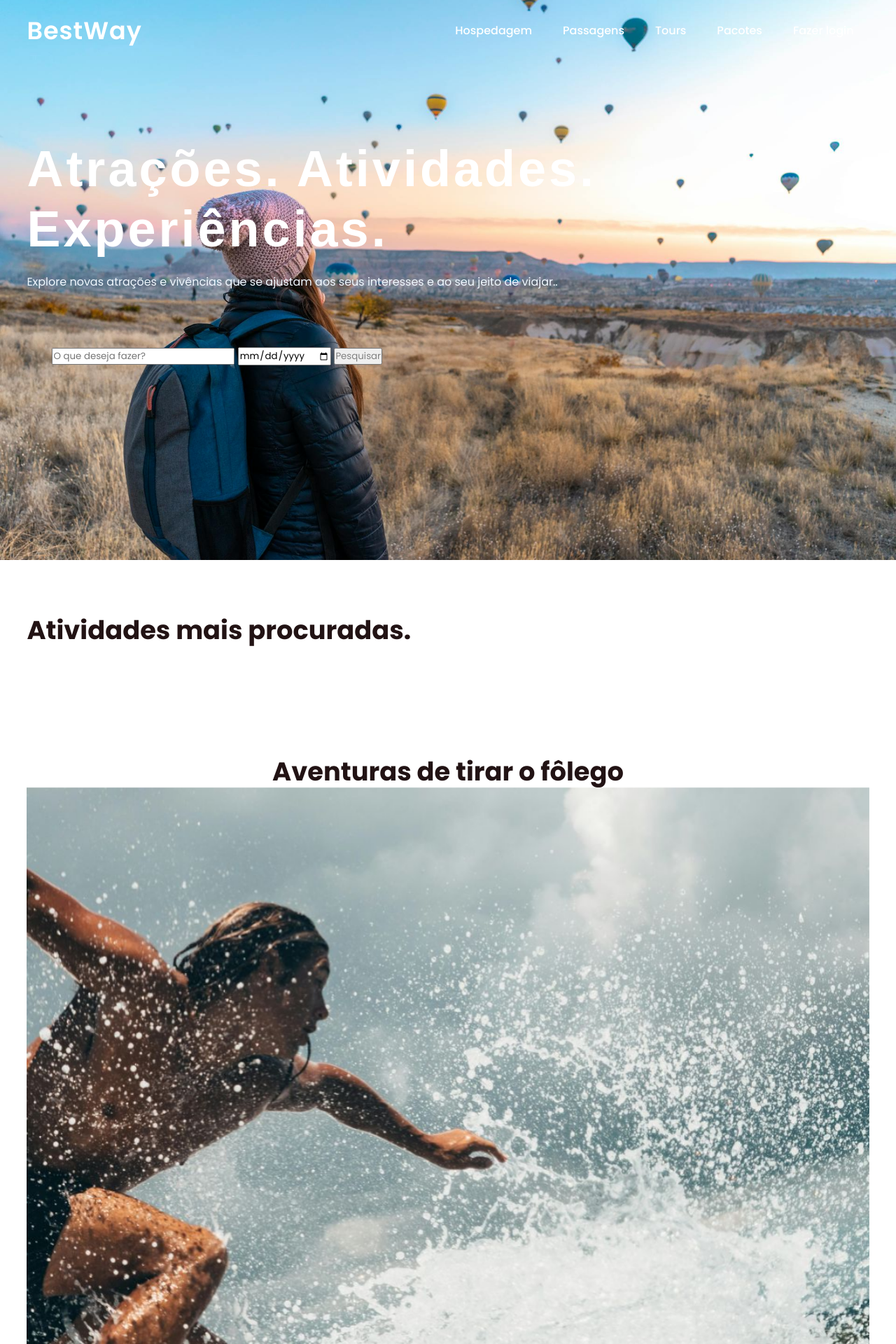
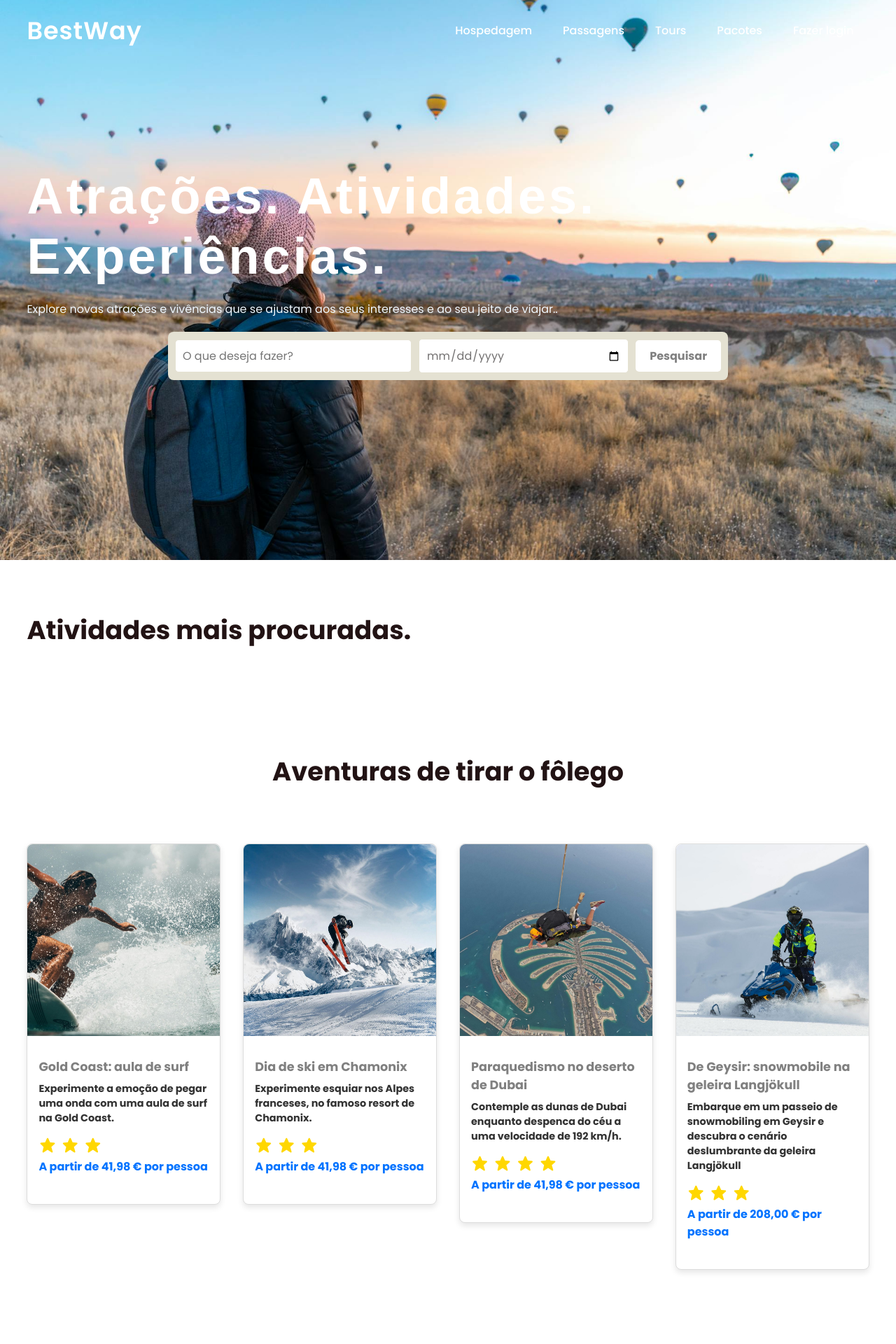
Before and after one commit to GiulianaFnch/SiteViagens, a PHP site: page /siteviagens/public/tours.html in a window 1280 px wide. Shown: the top 1920 px of the page at 70% size. Run offline with PHP 8.4, Linux system fonts and the light colour scheme.

Commit message:
Update style.css

```diff
--- a/assets/css/style.css
+++ b/assets/css/style.css
@@ -1,3 +1,4 @@
+
 * {
     padding: 0;
     margin: 0;
@@ -175,6 +176,60 @@ section {
     margin-bottom: 50px;
 }
 
+/* Estilo geral da seção da barra de pesquisa começo da aba tours  */
+.search-bar {
+    display: flex;
+    justify-content: center;
+    align-items: center;
+    padding: 10px;
+    background-color: #e4e1d2; /* Cor de fundo da barra de pesquisa */
+    border-radius: 8px;
+    margin: 20px auto;
+    width: 75%; /* Ocupa 75% da largura da tela */
+    max-width: 800px; /* Limita a largura máxima */
+    min-width: 600px; /* Limita a largura mínima */
+}
+
+.search-bar form {
+    display: flex;
+    align-items: center;
+    width: 100%;
+}
+
+.search-bar input[type="text"],
+.search-bar input[type="date"] {
+    padding: 10px;
+    border: 1px solid #e4e1d2;
+    border-radius: 5px;
+    margin-right: 10px;
+    font-size: 14px;
+    font-style: var(--text-color);
+    font: var(--text-color);
+    flex: 5; /* Faz com que os campos cresçam proporcionalmente */
+}
+
+.search-bar input[type="date"] {
+    width: 200px;
+    color: rgb(116, 114, 114);
+    /* Define uma largura fixa para a data */
+}
+
+.search-bar button {
+    padding: 10px 20px;
+    background-color: #ffffff; /* Cor do botão pesquisar */
+    color: white;
+    border: none;
+    border-radius: 5px;
+    cursor: pointer;
+    font-size: 16px;
+    font-weight: bold;
+}
+
+.search-bar button:hover {
+    background-color: #0c0c0c; /* Cor ao passar o mouse sobre o botão aqui acaba a aba tours */
+}
+
+
 .home-btn {
     display: inline-block;
     font-size: 16px;
@@ -218,12 +273,61 @@ header.sticky {
     margin-top: 5rem;
 }
 
-.package-content {
+/* cards da aba tours  */
+.package-content2 {
+    display: grid;
+    grid-template-columns: repeat(4, 1fr); /* 4 cards por linha */
+    grid-gap: 2rem; /* Espaçamento entre os cards */
+    align-items: start;
+    margin-top: 5rem;
+}
+
+.box {
+    background-color: white;
     border: 1px solid #ddd;
-    border-radius: 10px;
-    padding: 15px;
+    border-radius: 8px;
     box-shadow: 0 4px 8px rgba(0, 0, 0, 0.1);
+    transition: transform 0.2s ease-in-out;
 }
+
+.box:hover {
+    transform: translateY(-5px);
+}
+
+.thum img {
+    width: 100%;
+    border-top-left-radius: 8px;
+    border-top-right-radius: 8px;
+    height: 200px;
+    object-fit: cover;
+}
+
+.dest-content {
+    padding: 1rem;
+}
+
+.dest-content h3 {
+    font-size: 1.1rem;
+    color: gray;
+    margin-bottom: 0.5rem;
+}
+
+.dest-content h5 {
+    font-size: 0.9rem;
+    margin-bottom: 1rem;
+    color: #333;
+}
+
+.stars i {
+    color: #FFD700;
+    margin-right: 0.2rem;
+}
+
+.stars h4 {
+    font-size: 1rem;
+    color: #0073ff;
+}
+/* aqui acaba package-content */
 
 .container-box {
     background: var(--bg-color);
@@ -606,3 +710,21 @@ header.sticky {
         transition: .2s;
     }
 }
+/* Media Queries para responsividade */
+@media screen and (max-width: 1200px) {
+    .package-content {
+        grid-template-columns: repeat(3, 1fr); /* 3 cards por linha */
+    }
+}
+
+@media screen and (max-width: 900px) {
+    .package-content {
+        grid-template-columns: repeat(2, 1fr); /* 2 cards por linha */
+    }
+}
+
+@media screen and (max-width: 600px) {
+    .package-content {
+        grid-template-columns: 1fr; /* 1 card por linha */
+    }
+}
```
